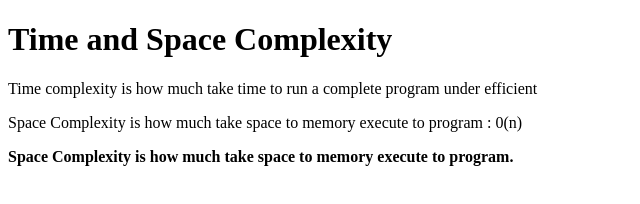
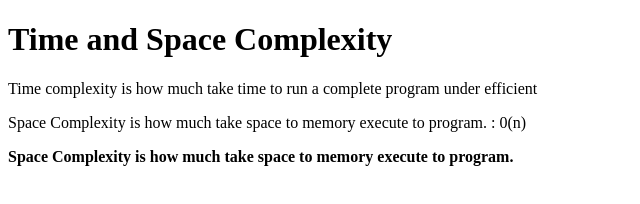
Before and after one commit to acciojob/time-and-space-complexity-ankitfataniya, a website: page main.html in a window 1280 px wide. Shown: the full height of the page, 0-640 px from the left. Drawn offline with Linux system fonts and the light colour scheme.

Commit message:
created a submission

```diff
--- a/main.html
+++ b/main.html
@@ -9,7 +9,7 @@
 <body>
 	<h1>Time and Space Complexity</h1>
 	<p>Time complexity is how much take time to run a complete program under efficient</p>
-	<p> Space Complexity is how much take space to memory execute to program : 0(n)</p>
+	<p> Space Complexity is how much take space to memory execute to program. : 0(n)</p>
 	<p> <b> Space Complexity is how much take space to memory execute to program. </b> </p>
 </body>
 
```
